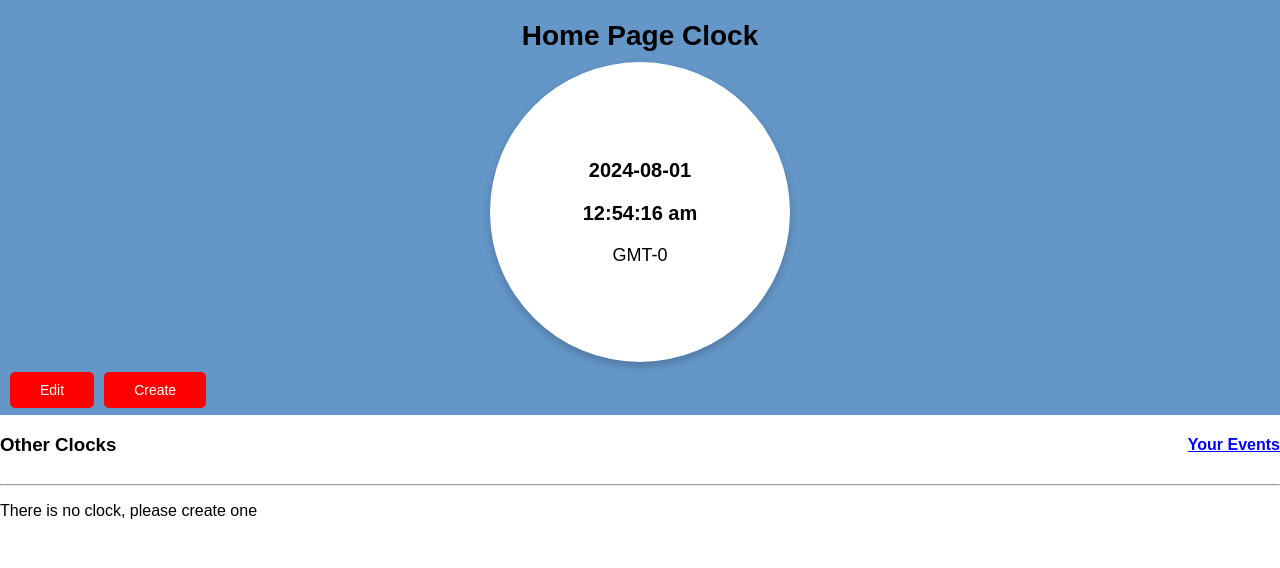
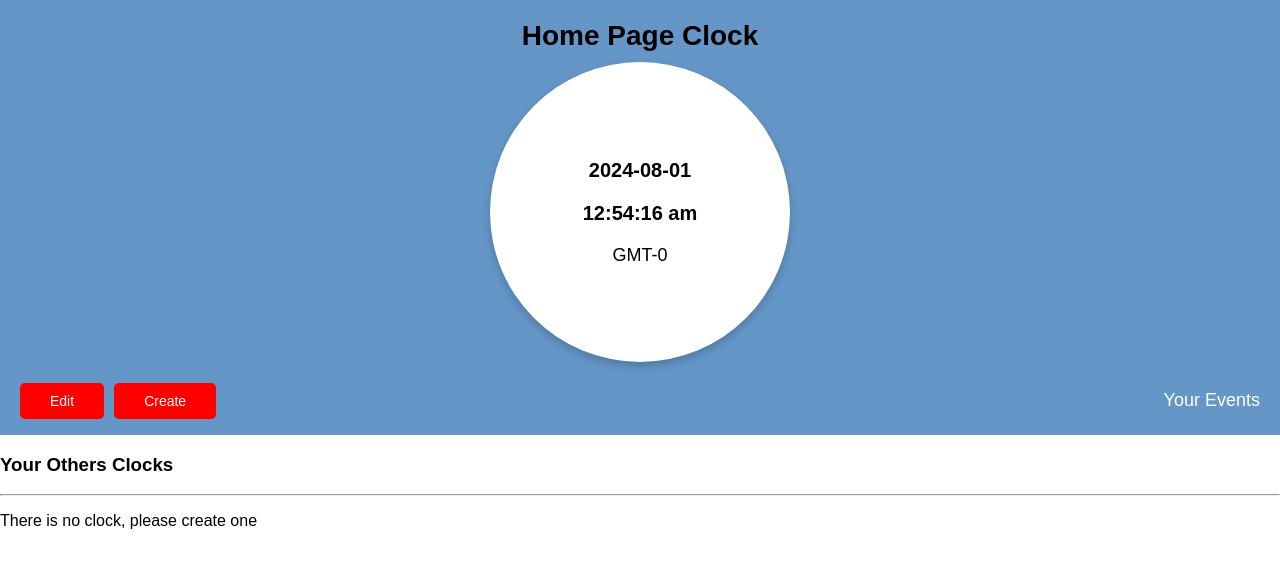
Before and after one commit to Mohosin999/Track-Zone-Application, a React (Vite) app: page / in a window 1280 px wide. Shown: the top 568 px of the page. Built offline with nearby package versions, Linux system fonts and the light colour scheme.

Commit message:
style: local component styled

```diff
--- a/index.html
+++ b/index.html
@@ -8,7 +8,6 @@
     <style>
       body {
         font-family: Oswald, sans-serif;
-        /* background: #030303; */
         margin: 0;
         padding: 0;
         box-sizing: border-box;
--- a/src/components/clock-list/index.jsx
+++ b/src/components/clock-list/index.jsx
@@ -1,4 +1,3 @@
-// import React from "react";
 // import { useNavigate } from "react-router-dom";
 // import styled from "styled-components";
 // import ClockListItem from "./clock-list-item";
@@ -52,24 +51,13 @@
 
 // export default ClockList;
 
-import React from "react";
-import { useNavigate } from "react-router-dom";
 import styled from "styled-components";
 import ClockListItem from "./clock-list-item";
 
 const ClockList = ({ clocks, updateClock, deleteClock, localClock }) => {
-  const navigate = useNavigate();
-
-  const handleViewEvents = () => {
-    navigate("/events");
-  };
-
   return (
     <div>
-      <Header>
-        <h3>Other Clocks</h3>
-        <EventsButton onClick={handleViewEvents}>Your Events</EventsButton>
-      </Header>
+      <h3>Your Others Clocks</h3>
       <hr />
 
       {clocks.length === 0 ? (
@@ -91,17 +79,4 @@ const ClockList = ({ clocks, updateClock, deleteClock, localClock }) => {
   );
 };
 
-const Header = styled.div`
-  display: flex;
-  align-items: center;
-  justify-content: space-between;
-  cursor: pointer;
-`;
-
-const EventsButton = styled.h4`
-  color: blue;
-  text-decoration: underline;
-  cursor: pointer;
-`;
-
 export default ClockList;
--- a/src/components/local-clock/index.jsx
+++ b/src/components/local-clock/index.jsx
@@ -1,4 +1,5 @@
 import { useEffect } from "react";
+import { useNavigate } from "react-router-dom";
 import styled from "styled-components";
 import useClock from "../../hooks/useClock";
 import useTimer from "../../hooks/useTimer";
@@ -9,6 +10,7 @@ const LocalClock = ({ clock, updateClock, createClock }) => {
   const { date, timezone, offset } = useClock(clock.timezone, clock.offset);
 
   const timer = useTimer(date);
+  const navigate = useNavigate();
 
   useEffect(() => {
     updateClock({
@@ -17,6 +19,10 @@ const LocalClock = ({ clock, updateClock, createClock }) => {
       offset,
     });
   }, [date]);
+
+  const handleViewEvents = () => {
+    navigate("/events");
+  };
 
   return (
     <LocalClockContainer>
@@ -28,12 +34,16 @@ const LocalClock = ({ clock, updateClock, createClock }) => {
           title={clock.title}
         />
       )}
+
+      <ButtonsArea>
         <ClockActions
           clock={clock}
           updateClock={updateClock}
           createClock={createClock}
           local={true}
         />
+        <EventsButton onClick={handleViewEvents}>Your Events</EventsButton>
+      </ButtonsArea>
     </LocalClockContainer>
   );
 };
@@ -42,4 +52,26 @@ const LocalClockContainer = styled.div`
   background: rgba(100, 150, 200);
 `;
 
+const ButtonsArea = styled.div`
+  display: flex;
+  align-items: center;
+  justify-content: space-between;
+  padding: 0 10px 0 10px;
+
+  @media (min-width: 768px) {
+    padding: 0 20px 6px 20px;
+  }
+`;
+
+const EventsButton = styled.p`
+  color: #fff;
+  font-size: 15px;
+  text-decoration: none;
+  cursor: pointer;
+
+  @media (min-width: 768px) {
+    font-size: 18px;
+  }
+`;
+
 export default LocalClock;
--- a/src/components/shared/clock-actions/index.jsx
+++ b/src/components/shared/clock-actions/index.jsx
@@ -70,9 +70,9 @@ const ClockActions = ({
 const ButtonGroup = styled.div`
   display: flex;
   gap: 5px;
-  padding-left: 10px;
-  padding-right: 10px;
-  padding-bottom: 7px;
+  // padding-left: 10px;
+  // padding-right: 10px;
+  // padding-bottom: 7px;
 
   @media (min-width: 768px) {
     gap: 10px;
```
Lines whose indentation alone changed are shown as unchanged.
